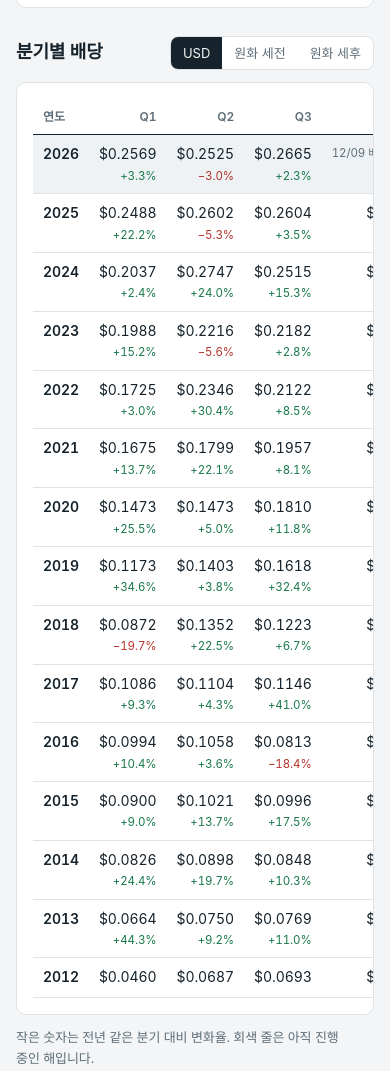
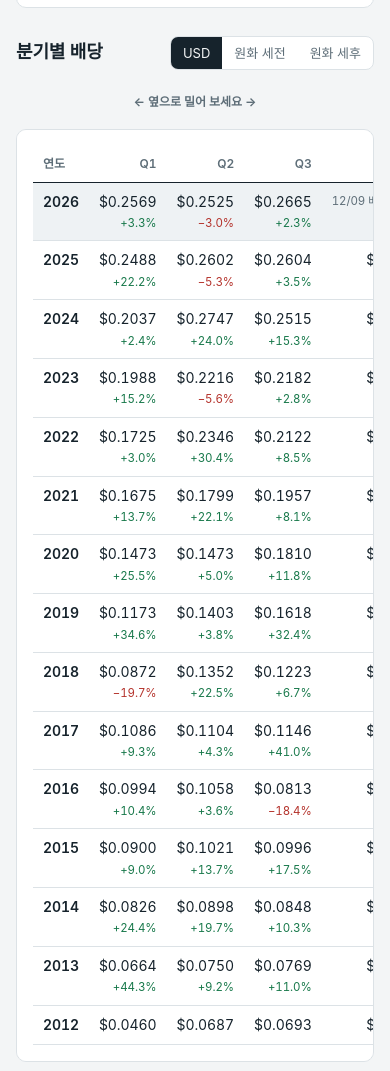
Before and after one commit to ttokjaeTV/schd-tracker, a plain HTML site: page index.html in a window 390 px wide. Shown: the part 5534-6605 px from the top of the page. Drawn offline with Linux system fonts and the light colour scheme; a web font is replaced by a local one.

Commit message:
모바일 표 가로 스크롤 안내 + favicon 링크
Co-Authored-By: Claude Sonnet 5.5 <noreply@anthropic.com>

```diff
--- a/index.html
+++ b/index.html
@@ -4,6 +4,7 @@
 <meta charset="utf-8">
 <meta name="viewport" content="width=device-width,initial-scale=1,viewport-fit=cover">
 <title>SCHD 배당 트래커 · 똑재TV</title>
+<link rel="icon" href="/favicon.ico">
 <link rel="preconnect" href="https://cdn.jsdelivr.net" crossorigin>
 <link rel="stylesheet" href="https://cdn.jsdelivr.net/gh/orioncactus/pretendard@v1.3.9/dist/web/variable/pretendardvariable-dynamic-subset.min.css">
 <style>
@@ -204,6 +205,10 @@ tr.sum td{border-top:1px solid var(--ink);font-weight:700}
 .trtable td i{display:inline-block;width:10px;height:10px;border-radius:2px;margin-right:6px;vertical-align:-1px}
 .legend b{color:var(--ink);font-weight:700}
 .trtip i{display:inline-block;width:8px;height:8px;border-radius:2px;margin-right:5px}
+  .scroll-hint { display: none; margin: 10px 0 6px; text-align: center; font-size: 12px; font-weight: 700; color: var(--muted); }
+  @media (max-width: 530px) { .scroll-hint.sh-530 { display: block; } }
+  @media (max-width: 710px) { .scroll-hint.sh-710 { display: block; } }
+  @media (max-width: 840px) { .scroll-hint.sh-840 { display: block; } }
 </style>
 
 </head>
@@ -284,6 +289,7 @@ tr.sum td{border-top:1px solid var(--ink);font-weight:700}
         <button id="u-usd" aria-pressed="true">USD</button><button id="u-krw" aria-pressed="false">원화 세전</button><button id="u-net" aria-pressed="false">원화 세후</button>
       </div>
     </div>
+    <p class="scroll-hint sh-530" aria-hidden="true">← 옆으로 밀어 보세요 →</p>
     <div class="panel scroll"><table id="qtable"></table></div>
     <span class="cap" id="qcap"></span>
   </section>
@@ -329,8 +335,10 @@ tr.sum td{border-top:1px solid var(--ink);font-weight:700}
 
   <section class="sec">
     <div class="sec-head"><h2>국내상장 SCHD형 ETF 비교</h2><span class="cap" id="krAsOf"></span></div>
+    <p class="scroll-hint sh-840" aria-hidden="true">← 옆으로 밀어 보세요 →</p>
     <div class="panel scroll"><table id="krtable"></table></div>
     <span class="cap" id="krCostCap"></span>
+    <p class="scroll-hint sh-710" aria-hidden="true">← 옆으로 밀어 보세요 →</p>
     <div class="panel"><div class="scroll"><table id="krq"></table></div><button type="button" class="htoggle" id="krqToggle" aria-expanded="false"></button></div>
     <span class="cap">12개월 분배율 = 12개월 분배금 합계 ÷ 기준 가격. 기준 가격은 국내 ETF는 최근 분배 시점 1좌 가격(최근 분배금 ÷ 회차 분배율로 역산), SCHD는 최근 배당락일 종가입니다. 회차별 분배율을 더한 값이 아닙니다. SCHD 행은 기준일 이전 마지막 배당락까지 4회라, 위쪽 요약의 TTM(최신 분배 포함)과 기준일 이후 분배만큼 다를 수 있습니다. 표의 작은 숫자는 기준 가격입니다.</span>
     <span class="cap">네 종목 모두 같은 지수(Dow Jones U.S. Dividend 100)를 따라가며 매월 분배합니다. 분기 합계는 분배 기준일이 속한 분기로 묶었습니다. 작은 숫자는 작년 같은 분기 대비이며, 분배 횟수가 다르면 계산하지 않고 이유를 표시합니다.</span>
```
